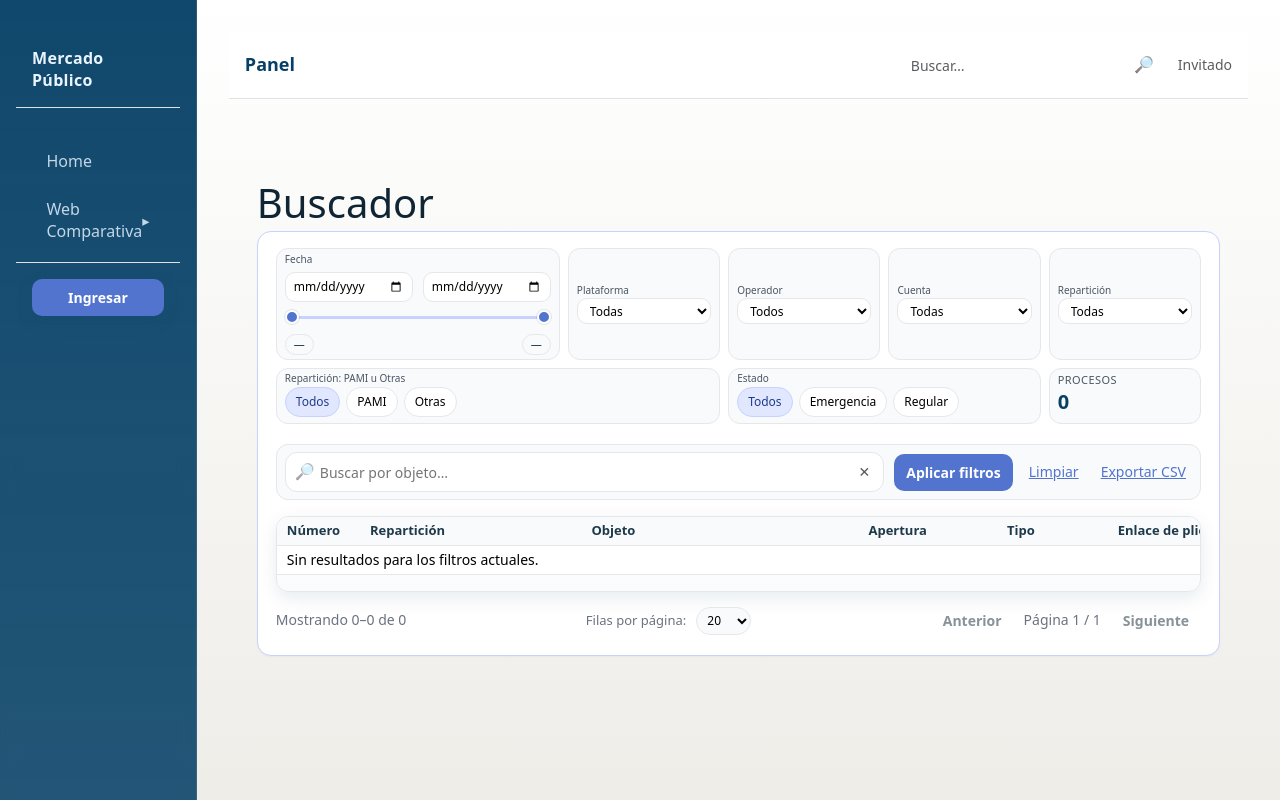
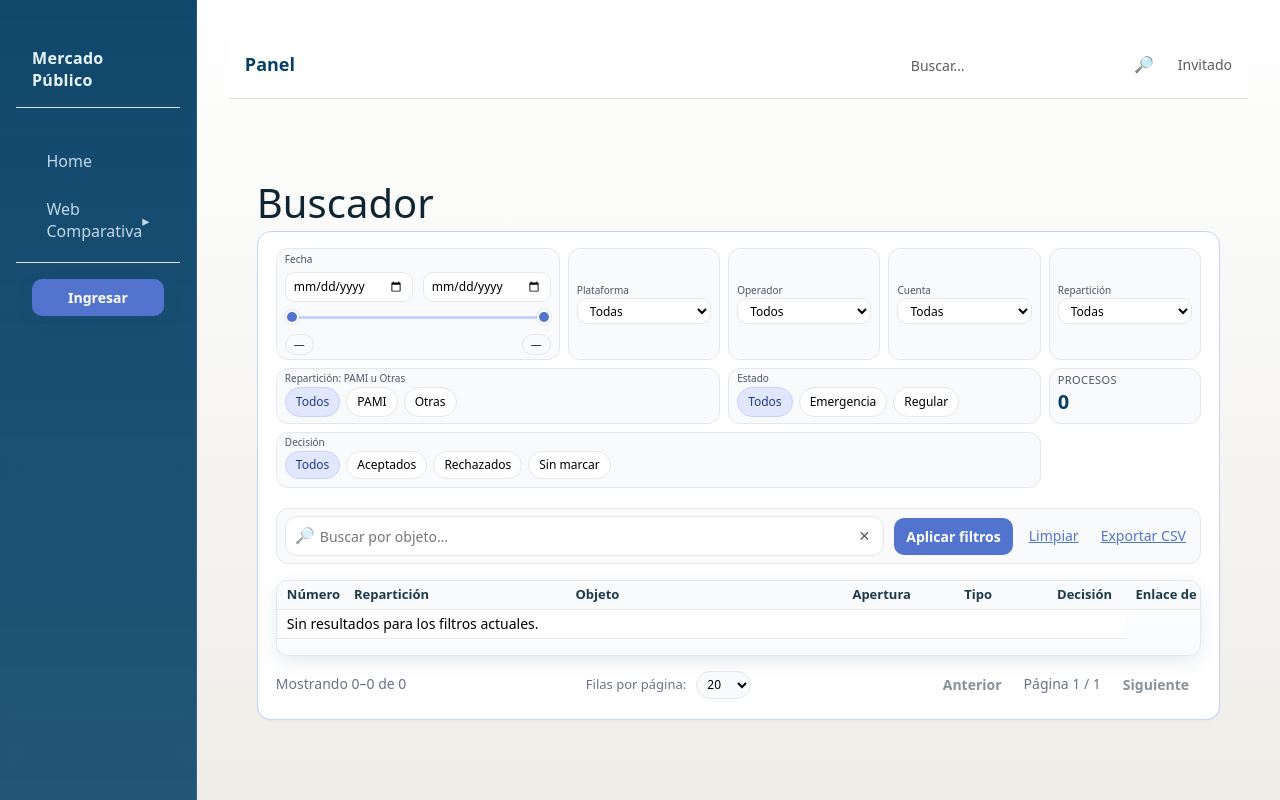
Before and after one commit to andrestor94/web_comparativas, a FastAPI app: template web_comparativas/templates/oportunidades_buscador.html in a window 1280 px wide. Run offline with FastAPI, Linux system fonts and the light colour scheme; the template is opened without the code that fills it, so the values that code supplies are empty.

Commit message:
Actualizacion rapida - jue 20/11/2025 11:48

```diff
--- a/web_comparativas/templates/oportunidades_buscador.html
+++ b/web_comparativas/templates/oportunidades_buscador.html
@@ -297,6 +297,46 @@
     color:#1f3a8a;
   }
 
+  /* === NUEVOS ESTILOS PARA DECISIÓN === */
+  .decision-filter-group .chip{
+    padding:5px 10px;
+    font-size:12px;
+  }
+
+  .decision-cell{
+    display:flex;
+    justify-content:center;
+    gap:6px;
+    flex-wrap:nowrap;
+  }
+  .decision-pill{
+    border:1px solid #e5e7eb;
+    background:#fff;
+    border-radius:999px;
+    padding:3px 6px;
+    font-size:11px;
+    cursor:pointer;
+    white-space:nowrap;
+  }
+  .decision-pill.is-accepted{
+    background:#dcfce7;       /* verde pastel claro */
+    border-color:#bbf7d0;
+    color:#166534;
+  }
+  .decision-pill.is-rejected{
+    background:#fee2e2;       /* rojo pastel claro */
+    border-color:#fecaca;
+    color:#991b1b;
+  }
+
+  /* Colores de fila según decisión */
+  tr.row-decision-accepted{
+    background:#dcfce7;       /* verde pastel */
+  }
+  tr.row-decision-rejected{
+    background:#fee2e2;       /* rojo pastel */
+  }
+
   /* Tabla */
   .table-wrap{
     overflow:auto;
@@ -342,7 +382,14 @@
     width:12ch;
     white-space:nowrap;
   }
+  /* Columna 6 = Decisión */
   .table th:nth-child(6), .table td:nth-child(6){
+    width:11ch;
+    white-space:nowrap;
+    text-align:center;
+  }
+  /* Columna 7 = Enlace de pliego */
+  .table th:nth-child(7), .table td:nth-child(7){
     width:10ch;
     white-space:nowrap;
     text-align:center;
@@ -577,6 +624,17 @@
           <h4>Procesos</h4>
           <div class="v" id="kProcesos">0</div>
         </div>
+
+        <!-- NUEVO FILTRO: DECISIÓN -->
+        <div class="filter-card decision-filter-group" style="grid-column:1 / span 4">
+          <h5>Decisión</h5>
+          <div class="chips" id="swDecision" role="group" aria-label="Filtro decisión">
+            <button type="button" class="chip is-on" data-val="todos" aria-pressed="true">Todos</button>
+            <button type="button" class="chip" data-val="aceptado" aria-pressed="false">Aceptados</button>
+            <button type="button" class="chip" data-val="rechazado" aria-pressed="false">Rechazados</button>
+            <button type="button" class="chip" data-val="sin-marcar" aria-pressed="false">Sin marcar</button>
+          </div>
+        </div>
       </div>
 
       <!-- Buscar -->
@@ -604,6 +662,7 @@
             <th scope="col">Objeto</th>
             <th scope="col">Apertura</th>
             <th scope="col">Tipo</th>
+            <th scope="col">Decisión</th>
             <th scope="col">Enlace de pliego</th>
           </tr>
         </thead>
@@ -678,12 +737,31 @@
             data-cuenta="{{ cuenta|e }}"
             data-uape="{{ uape|e }}"
             data-estado="{{ estado_raw|e }}"
+            data-decision="sin-marcar"
+            data-rowkey="{{ numero|e }}"
           >
             <td title="{{ numero }}">{{ numero }}</td>
             <td title="{{ reparticion }}">{{ reparticion }}</td>
             <td title="{{ objeto }}">{{ objeto }}</td>
             <td title="{{ apertura_txt }}">{{ apertura_txt }}</td>
             <td title="{{ tipo }}">{{ tipo }}</td>
+
+            <!-- NUEVA COLUMNA: DECISIÓN -->
+            <td class="opp-decision" data-decision-cell>
+              <div class="decision-cell">
+                <button type="button"
+                        class="decision-pill js-decide"
+                        data-action="aceptar">
+                  Aceptar
+                </button>
+                <button type="button"
+                        class="decision-pill js-decide"
+                        data-action="rechazar">
+                  Rechazar
+                </button>
+              </div>
+            </td>
+
             <td>
               {% if enlace %}
                 <a class="link-ico"
@@ -699,7 +777,7 @@
           {% endfor %}
 
           {% if table_rows|length == 0 %}
-            <tr><td class="muted" colspan="6">Sin resultados para los filtros actuales.</td></tr>
+            <tr><td class="muted" colspan="7">Sin resultados para los filtros actuales.</td></tr>
           {% endif %}
         </tbody>
       </table>
@@ -754,6 +832,7 @@
       reparticion: 'fReparticion',
       swPAMI: 'swPAMI',
       swEstado: 'swEstado',
+      swDecision: 'swDecision',      // NUEVO filtro decisión
       dateFrom: 'fDateFrom',
       dateTo: 'fDateTo',
       rMin: 'fRangeMin',
```
